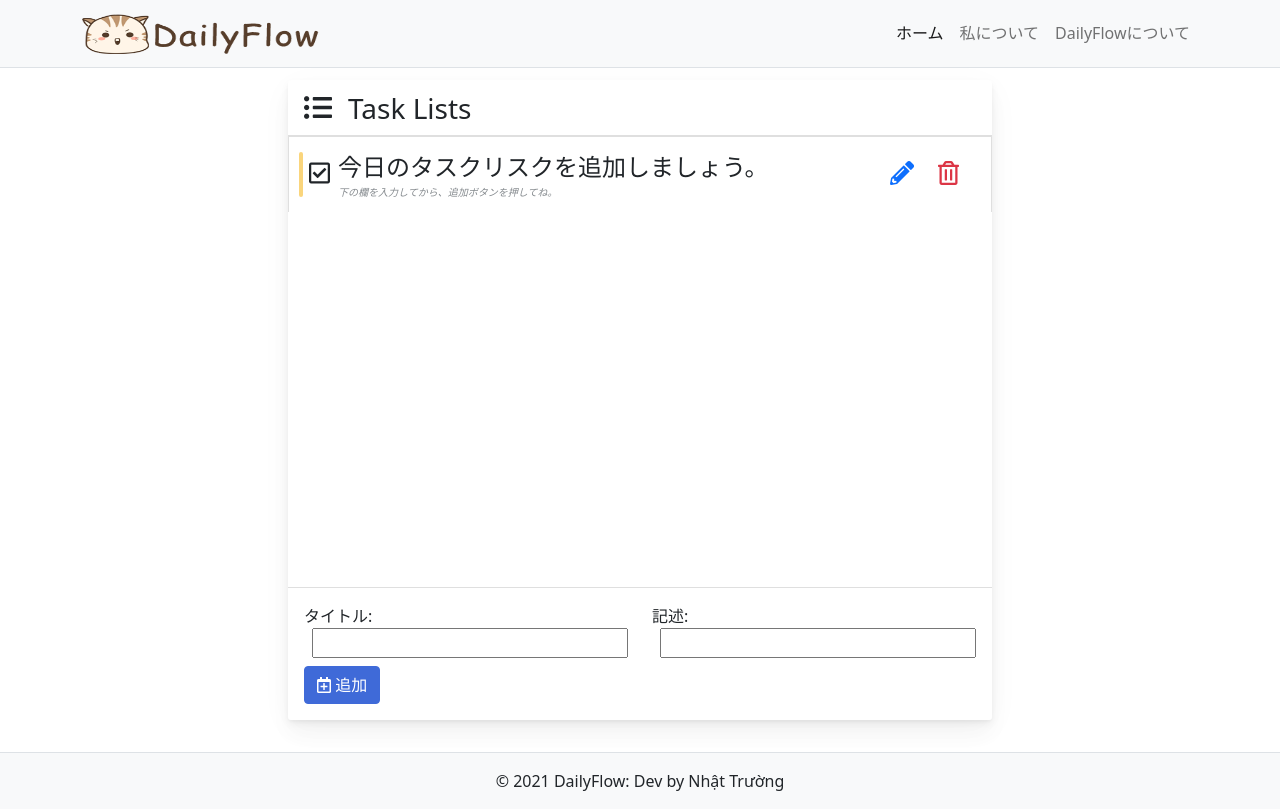
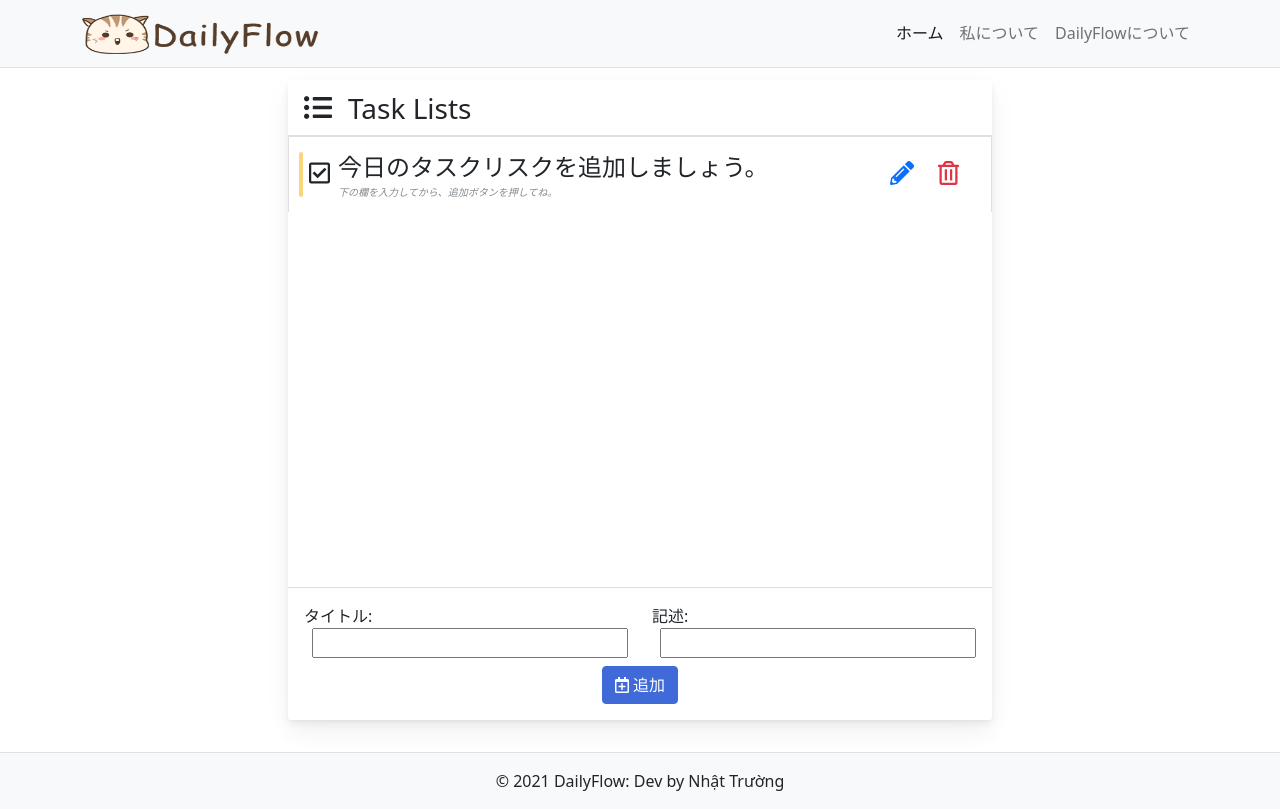
Before and after one commit to pnntruong/daily-flow, a Vue app: page /todos in a window 1280 px wide. Built offline with nearby package versions, Linux system fonts and the light colour scheme.

Commit message:
Fix add btn in ToDoApp

```diff
--- a/src/components/features/TodoApp.vue
+++ b/src/components/features/TodoApp.vue
@@ -371,5 +371,9 @@ export default {
 .widget-content-left.done .badge {
     background-color: #ccc!important;
 }
-
+.card-footer-control{
+    display: flex;
+    width: 100%;
+    justify-content: center;
+}
 </style>
```
